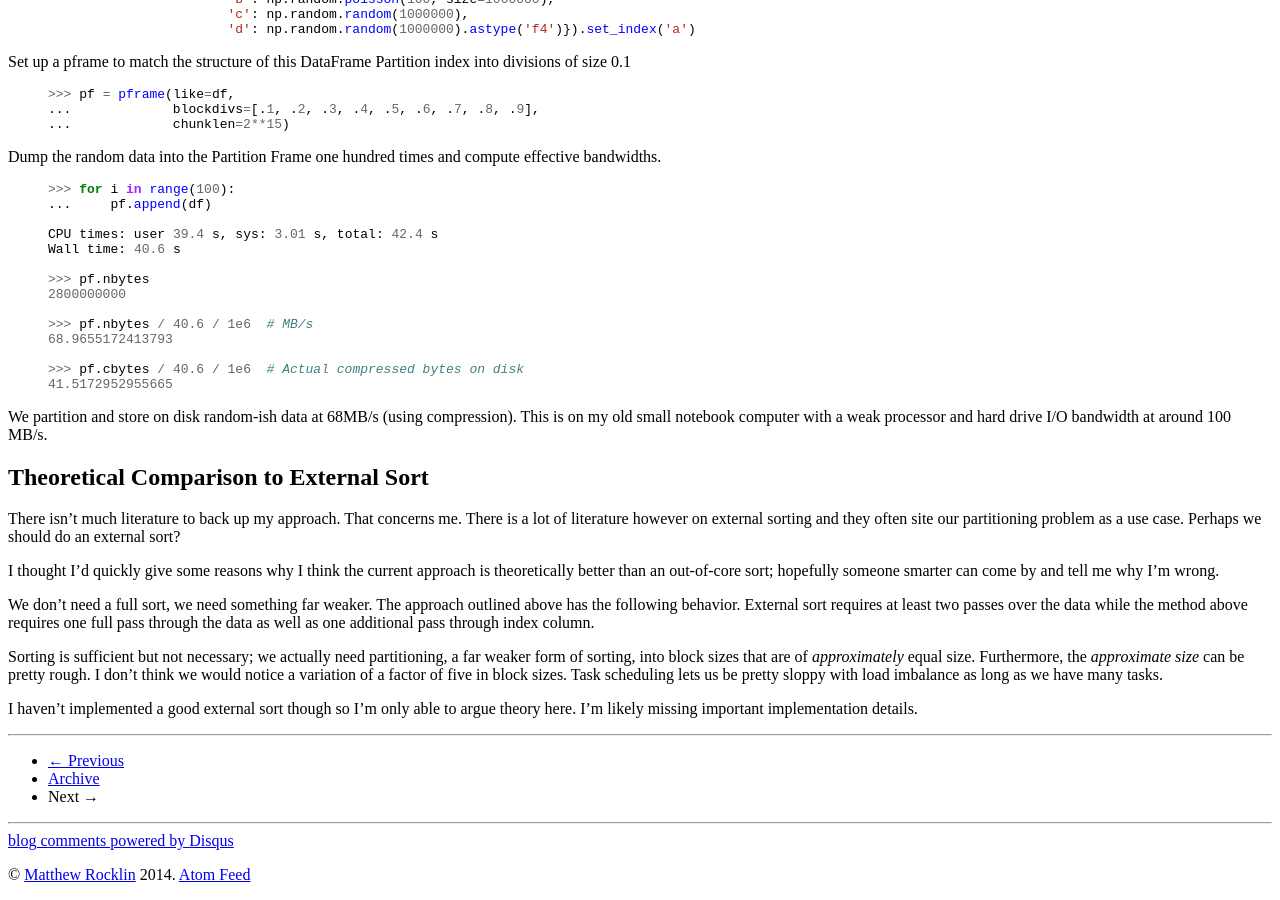
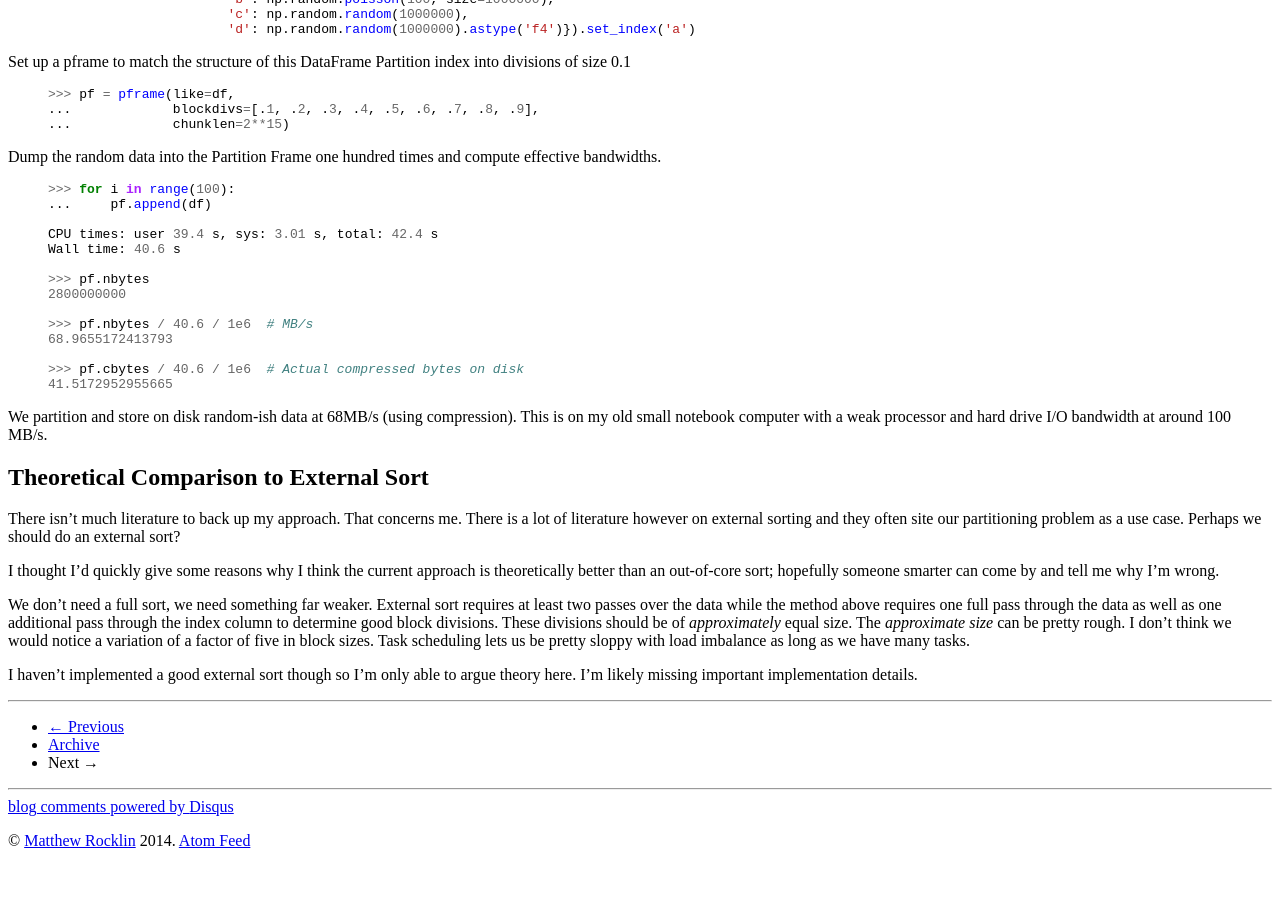
Before and after one commit to besyskymnbk/blog, a Jekyll site: the page built from _posts/work/2015-03-25-Towards-OOC-Partitioned-Frame.md, in a window 1280 px wide and 900 px high, scrolled down 3441 px. Built offline with Jekyll 4.4.1, drawn with Linux system fonts in a browser that asks for light colours; comment, search, counter and statistics services are not loaded; after the commit the page ends 4307 px from its top, so only the background shows below that.

Commit message:
pframe edits

```diff
--- a/_posts/work/2015-03-25-Towards-OOC-Partitioned-Frame.md
+++ b/_posts/work/2015-03-25-Towards-OOC-Partitioned-Frame.md
@@ -263,17 +263,14 @@ I thought I'd quickly give some reasons why I think the current approach is
 theoretically better than an out-of-core sort; hopefully someone smarter can
 come by and tell me why I'm wrong.
 
-We don't need a full sort, we need something far weaker.  The approach outlined
-above has the following behavior.  External sort requires at least two passes
-over the data while the method above requires one full pass through the data as
-well as one additional pass through index column.
-
-Sorting is sufficient but not necessary; we actually need partitioning, a far
-weaker form of sorting, into block sizes that are of *approximately* equal
-size.  Furthermore, the *approximate size* can be pretty rough.  I don't think
-we would notice a variation of a factor of five in block sizes.  Task
-scheduling lets us be pretty sloppy with load imbalance as long as we have many
-tasks.
+We don't need a full sort, we need something far weaker.   External sort
+requires at least two passes over the data while the method above requires one
+full pass through the data as well as one additional pass through the index
+column to determine good block divisions.  These divisions should be of
+*approximately* equal size.  The *approximate size* can be pretty rough.  I
+don't think we would notice a variation of a factor of five in block sizes.
+Task scheduling lets us be pretty sloppy with load imbalance as long as we have
+many tasks.
 
 I haven't implemented a good external sort though so I'm only able to argue
 theory here.  I'm likely missing important implementation details.
```
